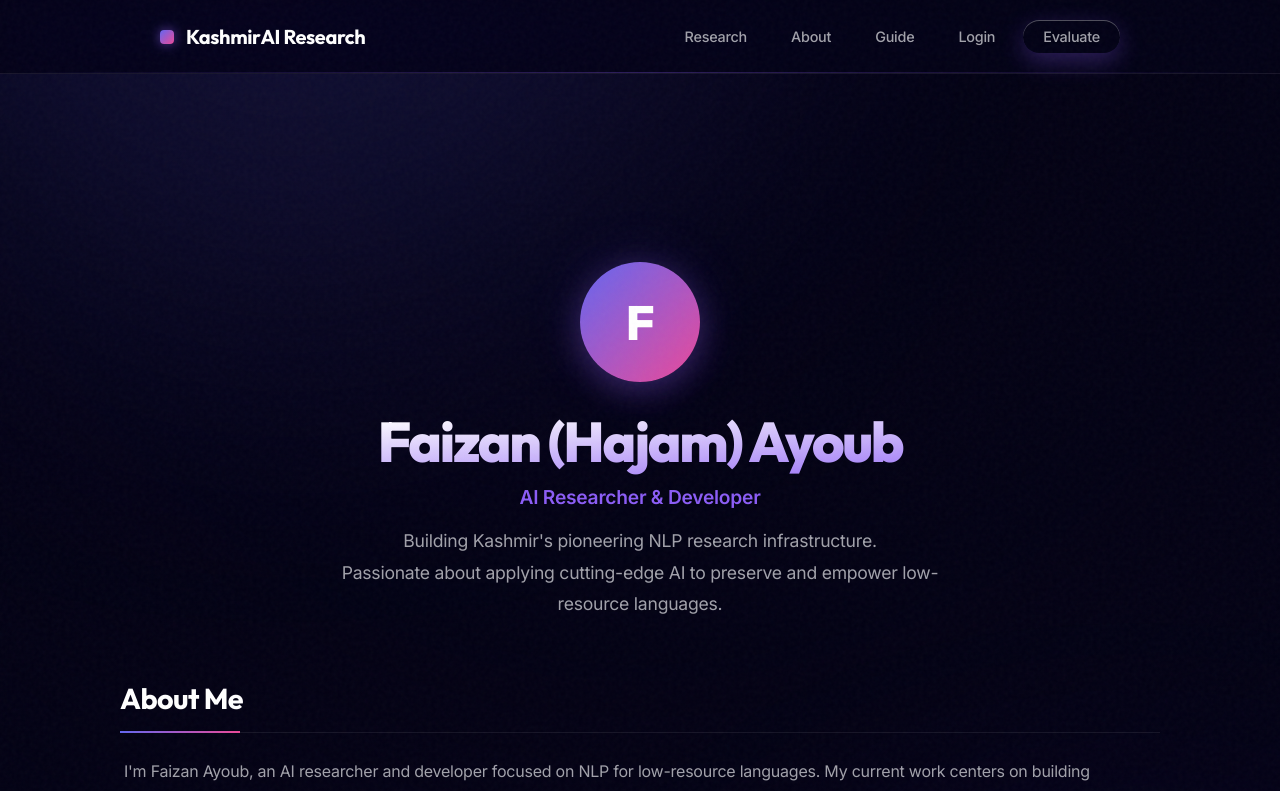
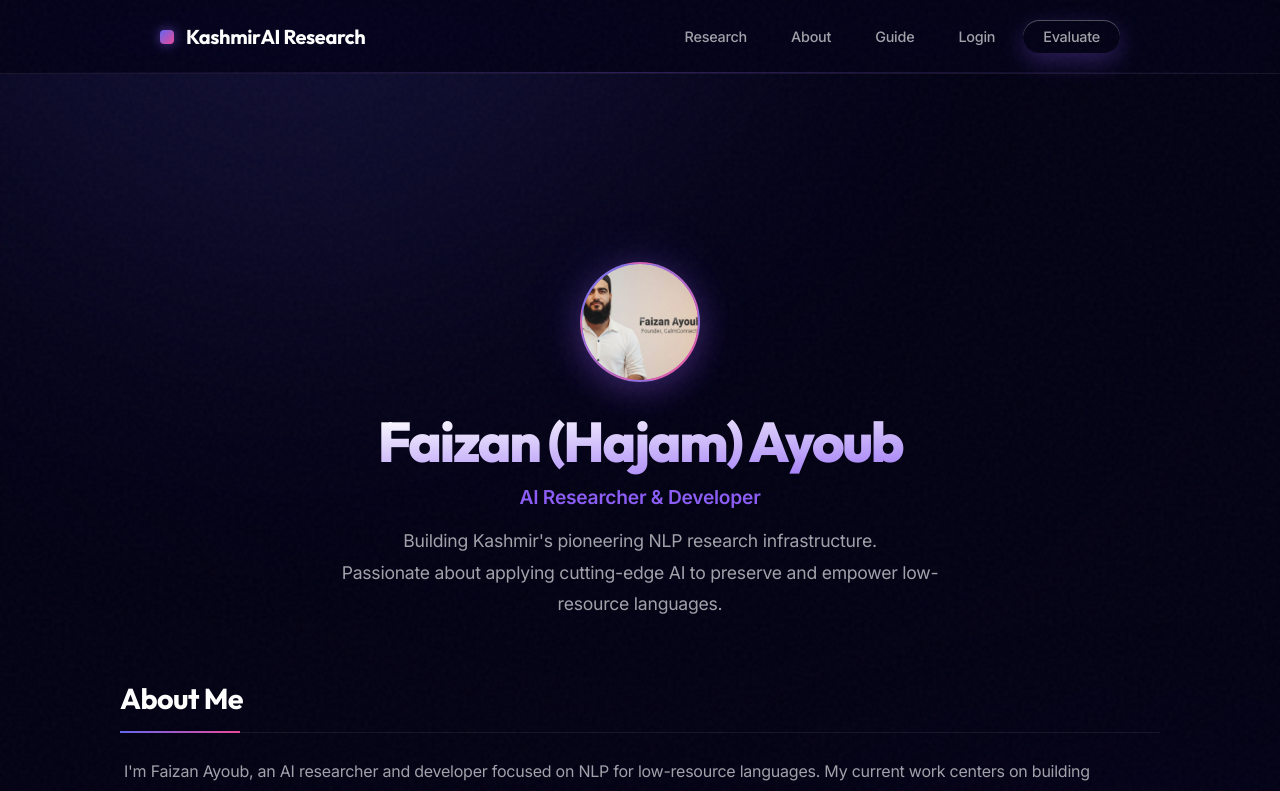
Before and after one commit to faizanHajam120/kashmiri-eval-app, a Next.js app: page /about in a window 1280 px wide. Shown: the top 791 px of the page. Built offline with nearby package versions, Linux system fonts and the light colour scheme; a web font is replaced by a local one.

Commit message:
feat(about): add researcher hero photo

```diff
--- a/src/app/about/page.js
+++ b/src/app/about/page.js
@@ -1,4 +1,5 @@
 import Link from "next/link";
+import Image from "next/image";
 
 export const metadata = {
     title: "About Faizan Ayoub — AI Researcher | KashmirAI Research",
@@ -64,7 +65,16 @@ export default function AboutPage() {
             <div className="container page">
                 {/* Profile Header */}
                 <section className="about-hero">
-                    <div className="about-avatar animate-in">F</div>
+                    <div className="about-avatar animate-in">
+                        <Image
+                            src="/faizan-ayoub-hero.png"
+                            alt="Faizan Ayoub - Founder of CalmConnect and AI Researcher"
+                            width={120}
+                            height={120}
+                            className="about-avatar-image"
+                            priority
+                        />
+                    </div>
                     <h1 className="animate-in animate-in-delay-1">Faizan (Hajam) Ayoub</h1>
                     <p className="about-role animate-in animate-in-delay-2">AI Researcher & Developer</p>
                     <p className="about-tagline animate-in animate-in-delay-3">
--- a/src/app/globals.css
+++ b/src/app/globals.css
@@ -1154,12 +1154,18 @@ tr:hover td {
   display: flex;
   align-items: center;
   justify-content: center;
-  font-family: 'Outfit', sans-serif;
-  font-size: 3rem;
-  font-weight: 800;
-  color: #fff;
   margin: 0 auto 24px;
   box-shadow: 0 8px 32px rgba(139, 92, 246, 0.3), 0 0 60px rgba(139, 92, 246, 0.15);
+  position: relative;
+  overflow: hidden;
+  border: 2px solid rgba(255, 255, 255, 0.1);
+}
+
+.about-avatar-image {
+  width: 100%;
+  height: 100%;
+  object-fit: cover;
+  border-radius: 50%;
 }
 
 .about-hero h1 {
```
Also changed, not shown: public/faizan-ayoub-hero.png (added).
